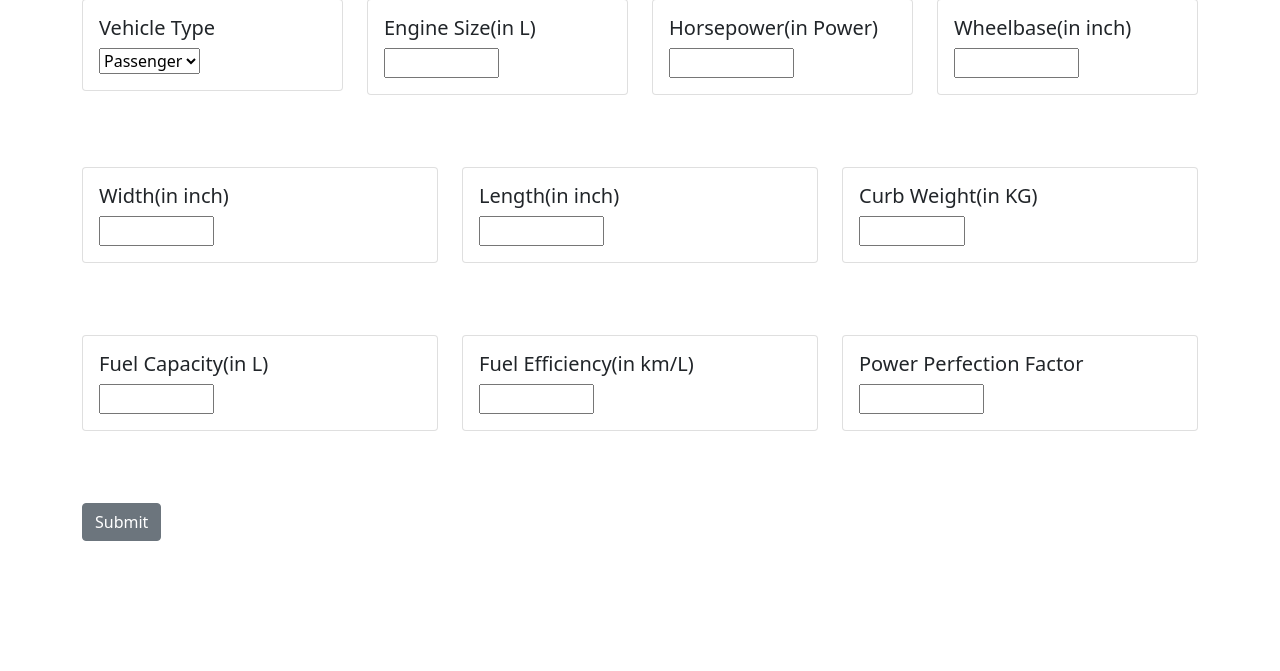
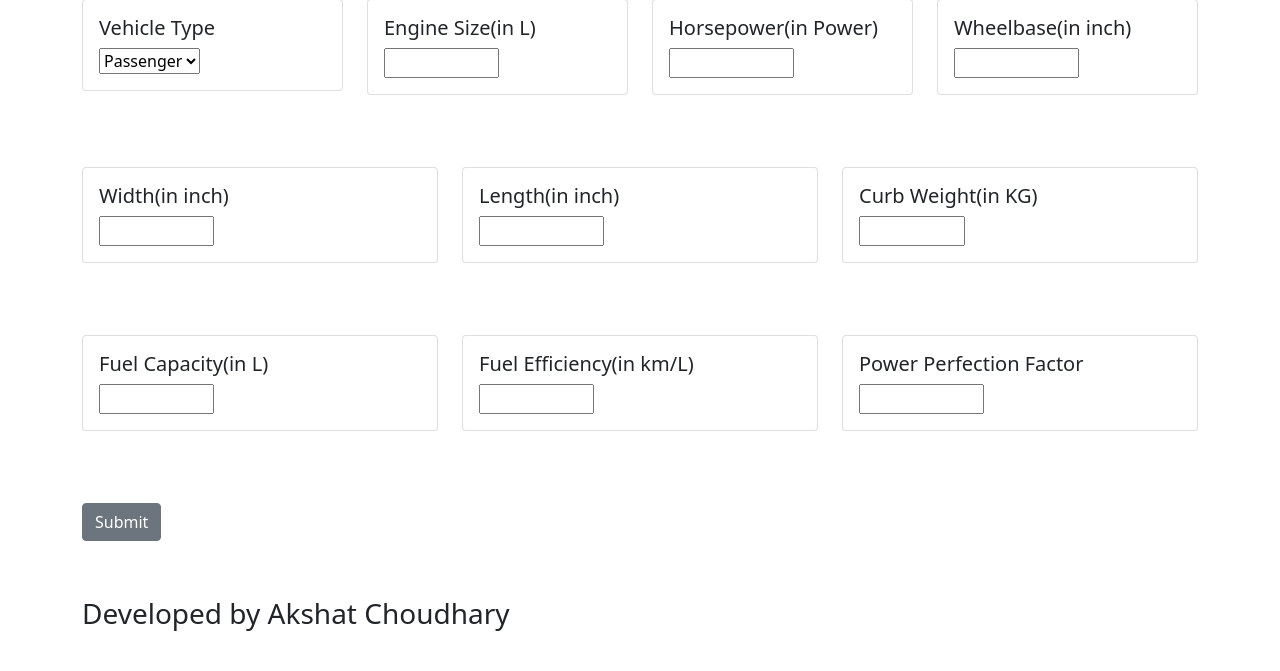
Before and after one commit to akshatchoudhary2709/car-price-prediction, a Flask app: page / in a window 1280 px wide. Shown: the part 129-800 px from the top of the page. Run offline with Flask 2, Linux system fonts and the light colour scheme; parts of the project's set-up code (start-up, migrations or seed data) failed here and were passed over.

Commit message:
Update price.html

```diff
--- a/templates/price.html
+++ b/templates/price.html
@@ -140,7 +140,7 @@
         <br>
         <h3>{{ prediction_text }}</h3>
 
-
+    <h3>Developed by Akshat Choudhary</h3>
 </div>
 
 
```
